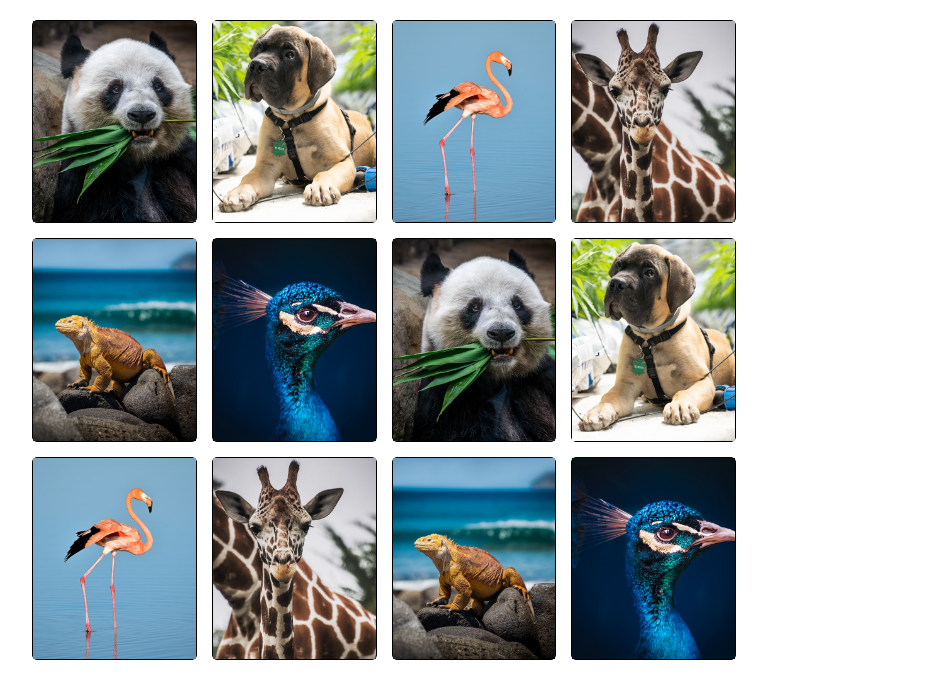
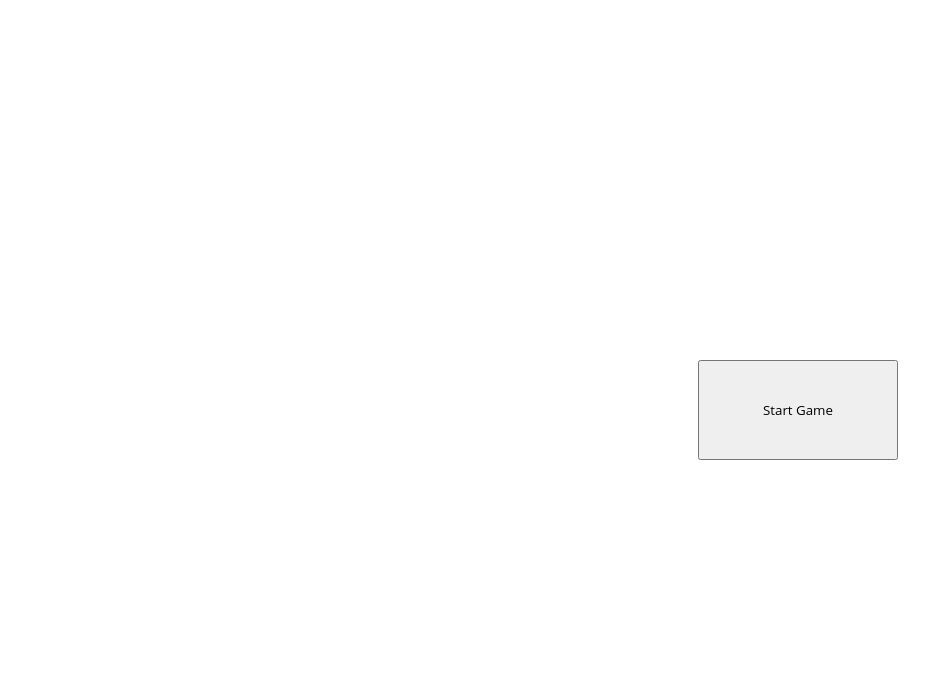
Before and after one commit to NataliaGie/Memory-Game, a React (Create React App) app: page / in a window 1280 px wide. Shown: the top 698 px of the page, without its empty margins (256-1185 px from the left). Built offline with nearby package versions, Linux system fonts and the light colour scheme.

Commit message:
Adding shuffle logic for the game

```diff
--- a/src/App.tsx
+++ b/src/App.tsx
@@ -1,11 +1,60 @@
+import { useState } from "react";
+import { AppWrapper, BoardGrid, BoardWrapper } from "./AppStyles";
 import GlobalStyle from "./global";
-import CardBoard from "./components/CardBoard/CardBoard";
+import StartGameButton from "./components/StartGameButton/StartGameButton";
+import Card from "./components/Card/Card";
+import panda from './images/panda.jpg';
+import dog from './images/dog.jpg';
+import flamingo from './images/flamingo.jpg';
+import giraffe from './images/giraffe.jpg';
+import iguana from './images/iguana.jpg';
+import peacock from './images/peacock.jpg';
 
 function App() {
+
+  const animals = [panda, dog, flamingo, giraffe, iguana, peacock];
+
+
+// Durstenfeld shuffle algorithm implementation
+  const shuffleCards = (array: string[]) => {
+    for (let i = array.length - 1; i > 0; i--) {
+      let j = Math.floor(Math.random() * (i + 1));
+      let temp = array[i];
+      array[i] = array[j];
+      array[j] = temp;
+    }
+      return array;
+    };
+
+
+  const [cards, setCards] = useState(animals);
+  const [game, newGame] = useState(false);
+
+  const startingGameHandler = () => {
+    setCards(shuffleCards(animals.concat(animals)));
+    newGame(true);
+    console.log('click');
+  }
+
   return (
     <>
       <GlobalStyle />
-      <CardBoard />
+      <AppWrapper>
+      <BoardWrapper>
+            <BoardGrid>
+              {game ? cards.map((card, index) => {
+                return (
+                  <Card
+                    key={index}
+                    src={card}
+                    alt={'card'} />
+                )
+              })
+            : null}
+            </BoardGrid>
+        </BoardWrapper>
+        <StartGameButton onClick={startingGameHandler} />
+      </AppWrapper>
     </>
   );
 }
--- a/src/components/CardBoard/CardBoardStyles.ts
+++ b/src/AppStyles.ts
@@ -1,10 +1,15 @@
 import styled from "styled-components";
 
+export const AppWrapper = styled.div`
+    display: flex;
+    flex-direction: row;
+    justify-content: center;
+`
 
 export const BoardWrapper = styled.div`
     margin: 20px auto;
     height: 80vh;
-    width: 55vw;
+    width: 60vw;
 `
 
 export const BoardGrid = styled.div`
--- a/src/components/Card/Card.tsx
+++ b/src/components/Card/Card.tsx
@@ -9,7 +9,7 @@ type Props = {
 const Card: React.FC<Props> = ({alt, src, key}) => {
     return (
         <CardWrapper>
-            <CardImage src={src} />
+            <CardImage key={key} src={src} alt={alt} />
         </CardWrapper>
     );
 }
--- a/src/components/CardBoard/CardBoard.tsx
+++ /dev/null
@@ -1,31 +0,0 @@
-import { BoardWrapper, BoardGrid } from "./CardBoardStyles";
-import Card from "../Card/Card";
-import panda from '../../images/panda.jpg';
-import dog from '../../images/dog.jpg';
-import flamingo from '../../images/flamingo.jpg';
-import giraffe from '../../images/giraffe.jpg';
-import iguana from '../../images/iguana.jpg';
-import peacock from '../../images/peacock.jpg';
-
-const CardBoard: React.FC = () => {
-
-    const animals = [panda, dog, flamingo, giraffe, iguana, peacock];
-    const animalGameCard = [...animals, ...animals];
-
-    return (
-        <BoardWrapper>
-            <BoardGrid>
-                {animalGameCard.map((card, index) => {
-                    return (
-                        <Card
-                            key={index}
-                            src={card}
-                            alt={`' + ${card} + '`} />
-                    );
-                })}
-            </BoardGrid>
-        </BoardWrapper>
-    )
-}
-
-export default CardBoard;
--- /dev/null
+++ b/src/components/StartGameButton/StartGameButton.tsx
@@ -0,0 +1,15 @@
+import { ButtonWrapper, GameButton } from './StartGameButtonStyles';
+
+type Props = {
+    onClick: () => void;
+}
+
+const StartGameButton: React.FC<Props> = ({onClick}) => {
+    return (
+        <ButtonWrapper>
+            <GameButton onClick={onClick}>Start Game</GameButton>
+        </ButtonWrapper>
+    )
+}
+
+export default StartGameButton;
--- /dev/null
+++ b/src/components/StartGameButton/StartGameButtonStyles.ts
@@ -0,0 +1,12 @@
+import styled from 'styled-components';
+
+export const ButtonWrapper = styled.div`
+    margin: 0 auto;
+    padding-top: 45vh;
+    padding-right: 5%;
+`
+
+export const GameButton = styled.button`
+    width: 200px;
+    height: 100px;
+`
```
